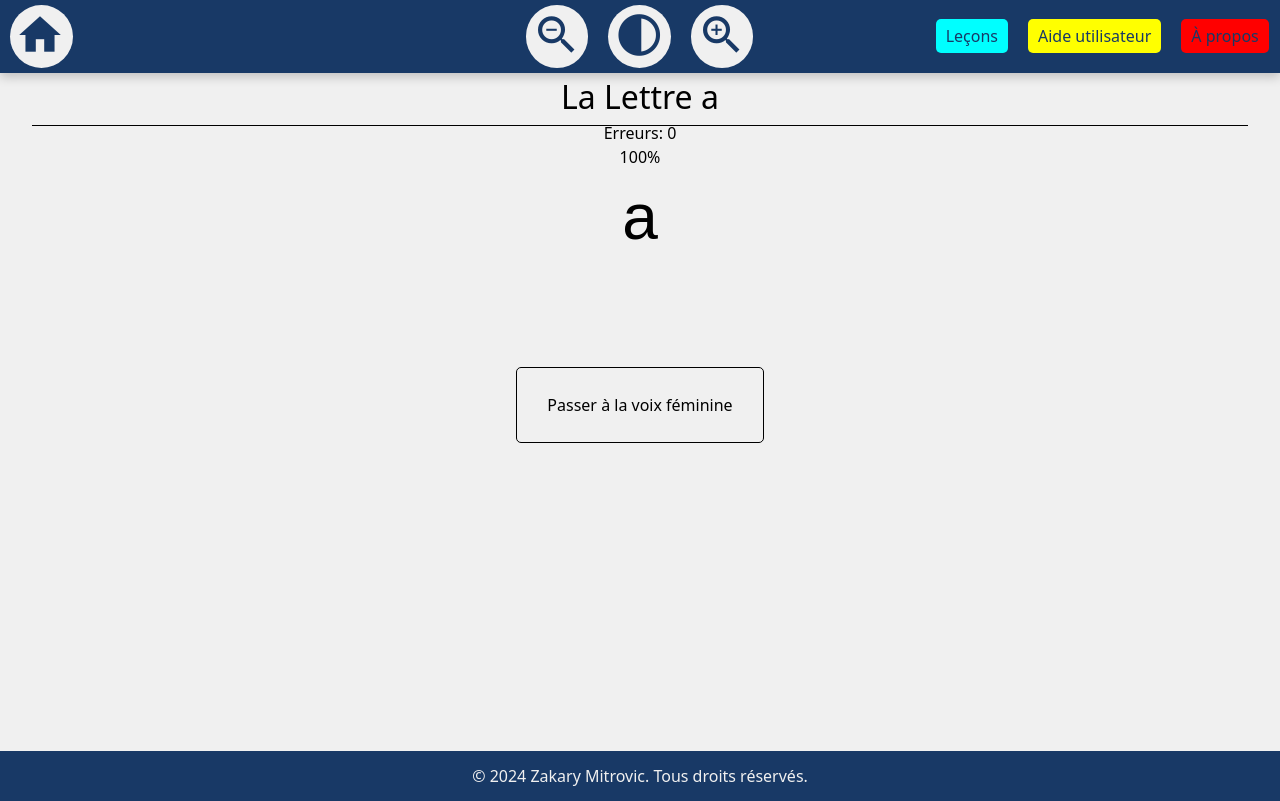
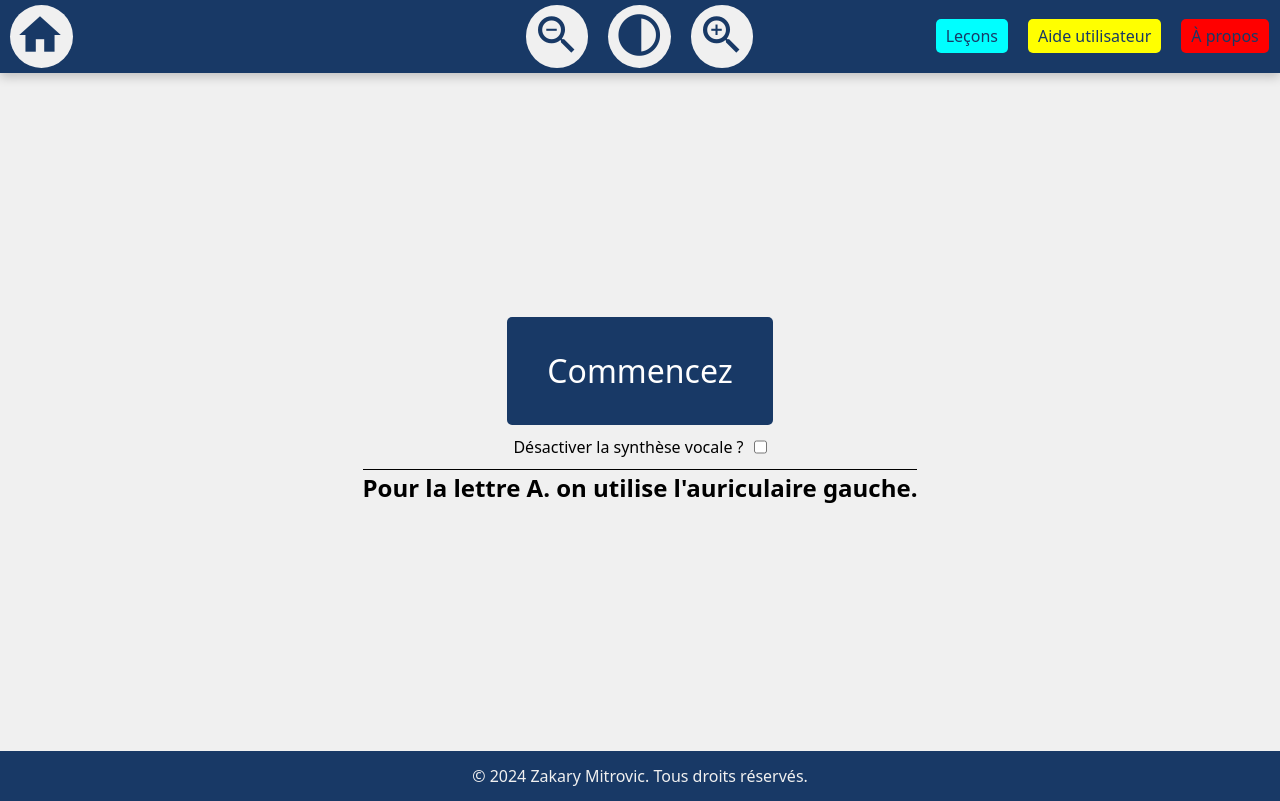
Before and after one commit to MZakary/Typer, a React (Vite) app: page /lecon1 in a window 1280 px wide. Built offline with nearby package versions, Linux system fonts and the light colour scheme.

Commit message:
added new functions for first test

```diff
--- a/src/SCSS/_typer.scss
+++ b/src/SCSS/_typer.scss
@@ -3,7 +3,10 @@ section.Typer{
     flex-direction: column;
     justify-content: center;
     align-items: center;
-
+    .displayCurrentString{
+        font-size: 1.5em;
+        text-align: center;
+    }
     .TextArea{
         background: inherit;
         border: none;
@@ -46,6 +49,32 @@ section.Typer{
         border-radius: 5px;
 
     }
+
+    .StartButton{
+        height: calc(100vh - 122px);
+        display: flex;
+        flex-direction: column;
+        justify-content: center;
+        align-items: center;
+        gap: 10px;
+        .StartGameButton{
+            background-color: $primary-blue;
+            color: white;
+            padding: 30px 40px;
+            font-size: 2em;
+            border-radius: 5px;
+        }
+        .Options{
+            display: flex;
+            flex-direction: row;
+            gap: 10px;
+        }
+        .LessonMessage{
+            font-size: 1.5em;
+            font-weight: bold;
+            border-top: 1px solid black;
+        }
+    }
 }
 
 body.high-contrast{
@@ -61,5 +90,12 @@ body.high-contrast{
         .VoiceToggler{
             border-color: $primary-white;
         }
+        .StartGameButton{
+            background-color: $primary-white;
+            color: black;
+        }
+        .LessonMessage{
+            border-color: $primary-white;
+        }
     }
 }
--- a/src/components/Layout.tsx
+++ b/src/components/Layout.tsx
@@ -14,6 +14,7 @@ function Layout() {
       document.body.classList.remove('high-contrast');
     }
   };
+
 
   const zoomIn = () => {
     if (fontSize < 36) { // Maximum font size
@@ -45,7 +46,7 @@ function Layout() {
     <>
       <header>
         <div className='Logo'>
-          <Link to={'/'} className='LogoButton'><span className="material-icons">home</span></Link>
+          <Link to={'/'} className='LogoButton' aria-label='Accueil'><span className="material-icons" >home</span></Link>
         </div>
         <div className='ZoomText'>
           <button aria-label="dézoomer" name='Bouton Zoom Out' onClick={zoomOut}><span className="material-icons">zoom_out</span></button>
--- a/src/components/ListeLecons.tsx
+++ b/src/components/ListeLecons.tsx
@@ -1,19 +1,27 @@
 import { Link } from "react-router-dom";
+import { useState } from "react";
 
 function ListeLecons(){
+
+    const [gameStarted, setGameStarted] = useState<boolean>(false);  // New state to track if the game has started
+
+    const handleStartGame = () => {
+        setGameStarted(true);  // Set gameStarted to true when start button is clicked
+    };
+
     return(
         <section className="ListeLeconsPage">
             <h1 className="title">Liste des leçons</h1>
             <ul className="listeContainer">
-                <li className="listeItem"><Link to={'/lecon1'}>Lecon 1: la lettre a</Link></li>
-                <li className="listeItem"><Link to={'/lecon2'}>Lecon 2: la lettre s</Link></li>
-                <li className="listeItem"><Link to={'/lecon3'}>Lecon 3: la lettre d</Link></li>
-                <li className="listeItem"><Link to={'/lecon4'}>Lecon 4: la lettre f</Link></li>
-                <li className="listeItem"><Link to={'/lecon5'}>Lecon 5: la lettre j</Link></li>
-                <li className="listeItem"><Link to={'/lecon6'}>Lecon 6: la lettre k</Link></li>
-                <li className="listeItem"><Link to={'/lecon7'}>Lecon 7: la lettre l</Link></li>
-                <li className="listeItem"><Link to={'/lecon8'}>Lecon 8: le point virgule partie 1</Link></li>
-                <li className="listeItem"><Link to={'/lecon9'}>Lecon 9: le point virgule partie 2</Link></li>
+                <li className="listeItem"><Link to={'/lecon1'}>Leçon 1: la lettre a</Link></li>
+                <li className="listeItem"><Link to={'/lecon2'}>Leçon 2: la lettre s</Link></li>
+                <li className="listeItem"><Link to={'/lecon3'}>Leçon 3: la lettre d</Link></li>
+                <li className="listeItem"><Link to={'/lecon4'}>Leçon 4: la lettre f</Link></li>
+                <li className="listeItem"><Link to={'/lecon5'}>Leçon 5: la lettre j</Link></li>
+                <li className="listeItem"><Link to={'/lecon6'}>Leçon 6: la lettre k</Link></li>
+                <li className="listeItem"><Link to={'/lecon7'}>Leçon 7: la lettre l</Link></li>
+                <li className="listeItem"><Link to={'/lecon8'}>Leçon 8: le point virgule partie 1</Link></li>
+                <li className="listeItem"><Link to={'/lecon9'}>Leçon 9: le point virgule partie 2</Link></li>
             </ul>
         </section>
     )
--- a/src/components/NewTyper.tsx
+++ b/src/components/NewTyper.tsx
@@ -6,9 +6,10 @@ import { playSound } from "@/utils/generalUtils";
 interface TyperProps {
     levels: string[]; // Define levels as an array of strings
     lessonName: string;
+    lessonMessage: string;
 }
 
-function NewTyper({levels, lessonName} : TyperProps) {
+function NewTyper({levels, lessonName, lessonMessage} : TyperProps) {
     const [currentLevel, setCurrentLevel] = useState<number>(0); //Commencez niveau 1
     const [currentString, setCurrentString] = useState<string>('');
     const [inputString, setInputString] = useState<string>('');
@@ -18,8 +19,18 @@ function NewTyper({levels, lessonName} : TyperProps) {
     const [totalInputs, setTotalInputs] = useState<number>(0);
     const [errorCount, setErrorCount] = useState<number>(0);
     const [levelAttempts, setLevelAttempts] = useState<number>(0); // Tracks attempts on the current level
+    const [gameStarted, setGameStarted] = useState<boolean>(false);  // New state to track if the game has started
+    const [toggleSynth, setToggleSynth] = useState<boolean>(false);  // New state to track if the game has started
 
 
+    const handleToggleSynth=()=>{
+        setToggleSynth((prev) => !prev);
+    }
+
+    const handleStartGame = () => {
+        setGameStarted(true);  // Set gameStarted to true when start button is clicked
+        annoncerNouvelleLettre(levels[0]);
+    };
 
     const handleFocus = () => {
         setIsTAFocused(true);
@@ -36,7 +47,6 @@ function NewTyper({levels, lessonName} : TyperProps) {
 
         setCurrentLevel(0); //Start level one
         setCurrentString(levels[0]); //Start Letter 1
-        annoncerNouvelleLettre(levels[0]);
         console.log(levels[0]);
     }, []);
 
@@ -44,6 +54,11 @@ function NewTyper({levels, lessonName} : TyperProps) {
     useEffect(() => {
         const handleKeyDown = (event: KeyboardEvent) => {
             if (!isTAFocused) return;
+
+            if (event.ctrlKey && event.altKey && event.key.toLowerCase() === 'r') { // Ctrl + Alt +
+                annoncerNouvelleLettre(currentString);
+                return;
+            }
 
             let key = event.key;
             playSound('src/sounds/TypeSound.wav');
@@ -72,15 +87,15 @@ function NewTyper({levels, lessonName} : TyperProps) {
             // Check if the input string matches the current string when space is pressed
             if (event.key === ' ') {
                 if (inputString === levels[currentLevel]) {
+                    if (speechSynthesis.speaking) {
+                        speechSynthesis.cancel();  // Only stop if currently speaking
+                    }
+
                     speakLetter('Bravo!');
                     playSound('src/sounds/GoodSound.wav');
 
                     // Increment attempt count for the current level
                     setLevelAttempts(prevAttempts => prevAttempts + 1);
-
-                    if (speechSynthesis.speaking) {
-                        speechSynthesis.cancel();  // Only stop if currently speaking
-                    }
 
                     // If the player has completed the level at least 3 times, move to the next level
                     if (levelAttempts + 1 >= 3) {
@@ -94,6 +109,7 @@ function NewTyper({levels, lessonName} : TyperProps) {
                             if (speechSynthesis.speaking) {
                                 speechSynthesis.cancel();  // Only stop if currently speaking
                             }
+                            speakLetter('Prochain niveau!');
                             annoncerNouvelleLettre(levels[nextLevel]);
                         }
                     } else {
@@ -144,6 +160,8 @@ function NewTyper({levels, lessonName} : TyperProps) {
 
     const speakLetter = (text: string) => {
 
+        if(toggleSynth) return;
+
         const utterance = new SpeechSynthesisUtterance(text);
         utterance.lang = 'fr-FR'; // Set language to French
 
@@ -174,10 +192,14 @@ function NewTyper({levels, lessonName} : TyperProps) {
 
     return (
         <section className="Typer" role="application">
+            {gameStarted ? (
+                // Game content here once the game is started
+                <>
                     <h2 className="LessonName">{lessonName}</h2>
                     <p>Erreurs: {errorCount}</p>
                     <p>{accuracy}%</p>
                     <form action="" autoCorrect="off">
+                        <h3 className="displayCurrentString">Mot à frapper: {levels[currentLevel]}</h3>
                         <textarea
                             onFocus={handleFocus}
                             onBlur={handleBlur}
@@ -189,10 +211,31 @@ function NewTyper({levels, lessonName} : TyperProps) {
                             {currentString}
                         </textarea>
                     </form>
-
+                    {!toggleSynth ? (<>
                         <button className="VoiceToggler" onClick={toggleVoice} aria-live="polite">
                         {isMaleVoice ? 'Passer à la voix féminine' : 'Passer à la voix masculine'}
                     </button>
+                    </>):(<></>)}
+                </>
+            ) : (
+                // Show start button if the game has not started
+                <div className="StartButton">
+                    <button className="StartGameButton" onClick={handleStartGame}>Commencez</button>
+                    <div className="Options">
+                        <label htmlFor="toggleSynth">Désactiver la synthèse vocale ?</label>
+                        <input
+                            type="checkbox"
+                            id="toggleSynth"
+                            onChange={handleToggleSynth}
+                            checked={toggleSynth}
+                            name="toggleSynth"
+                            aria-checked={toggleSynth}
+                            aria-labelledby="toggleSynth"
+                        />
+                    </div>
+                    <h2 className="LessonMessage">{lessonMessage}</h2>
+                </div>
+            )}
         </section>
     );
 }
```
Also changed, not shown: src/App.tsx (+9 -9 lines). Lines whose indentation alone changed are shown as unchanged.
